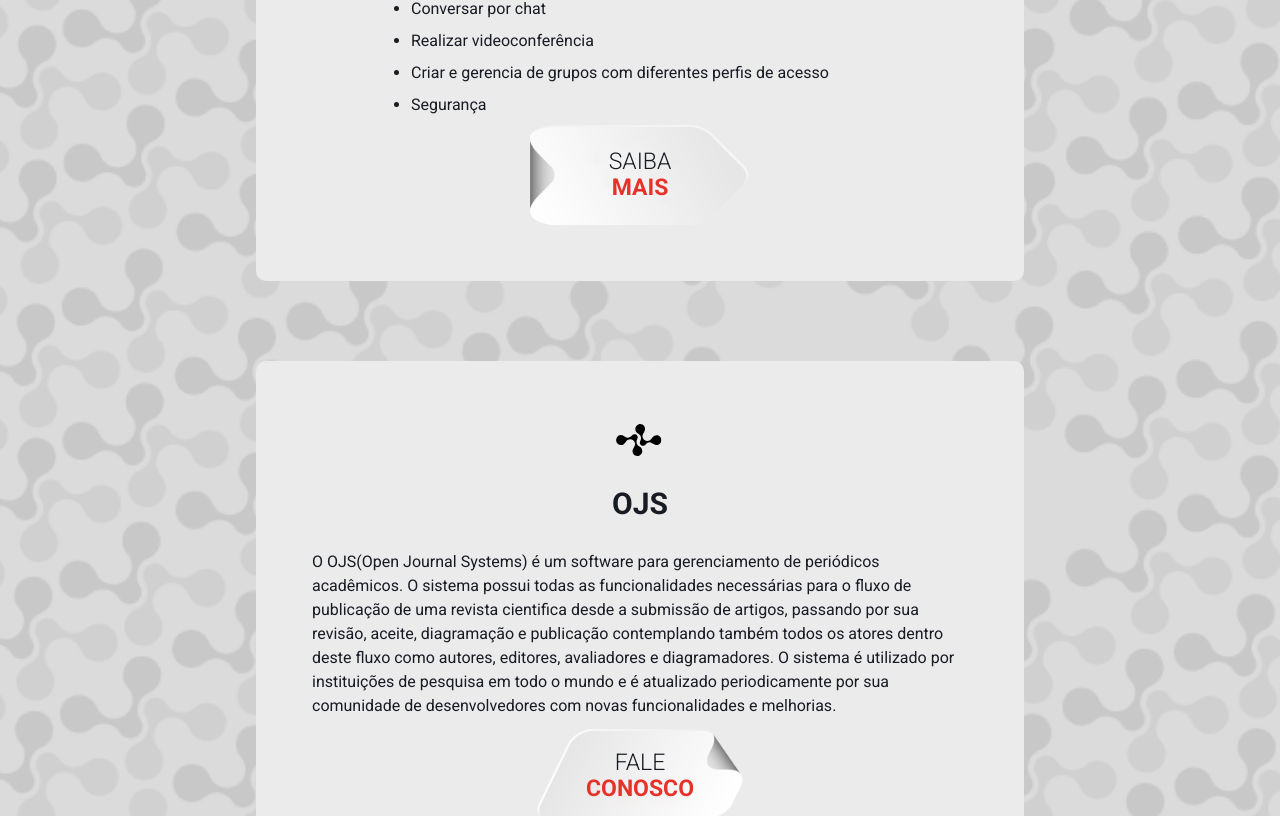
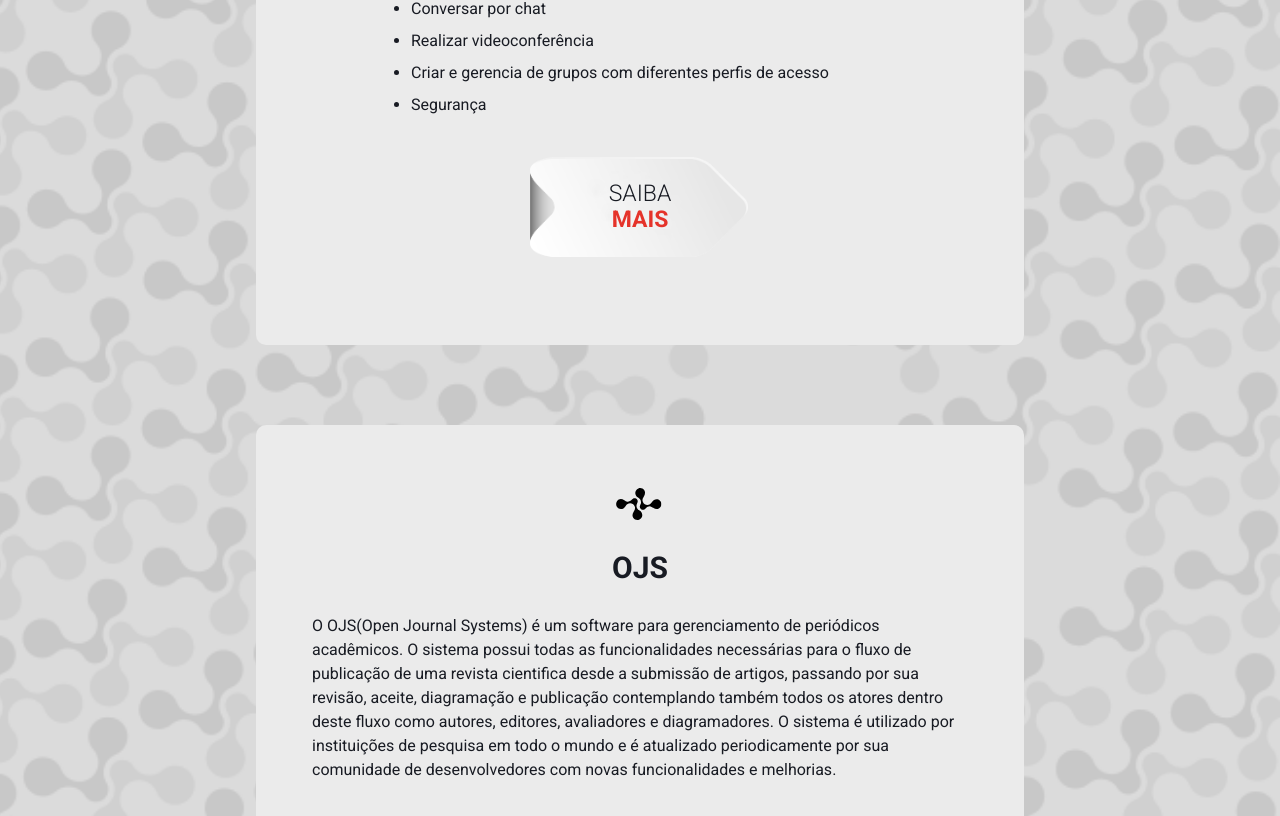
Before and after one commit to LibreCodeCoop/site, a Next.js app: page /products-and-services/services in a window 1280 px wide. Shown: the part 1236-2052 px from the top of the page. Built offline with nearby package versions, Linux system fonts and the light colour scheme.

Commit message:
add margin Y to buttonLink

```diff
--- a/src/pages/products-and-services/services.tsx
+++ b/src/pages/products-and-services/services.tsx
@@ -124,6 +124,7 @@ export default function Services({ data }: ServicesProps) {
           )}
 
           <ButtonLink
+            my="8"
             text={service.anchor.name}
             url={service.anchor.url}
             type={ReturnTypeButtonByString(service.anchor.type)}
```
